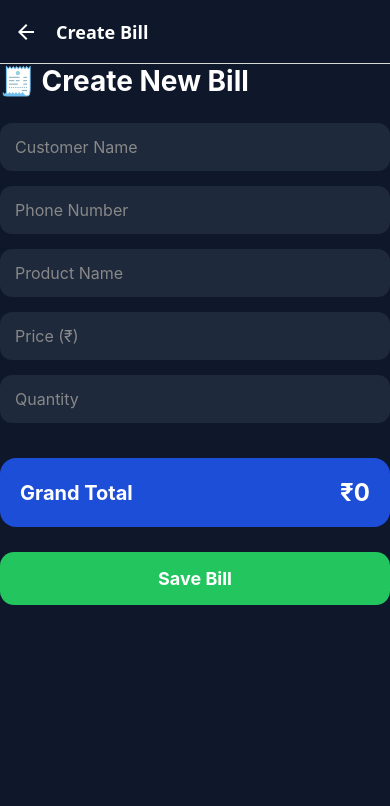
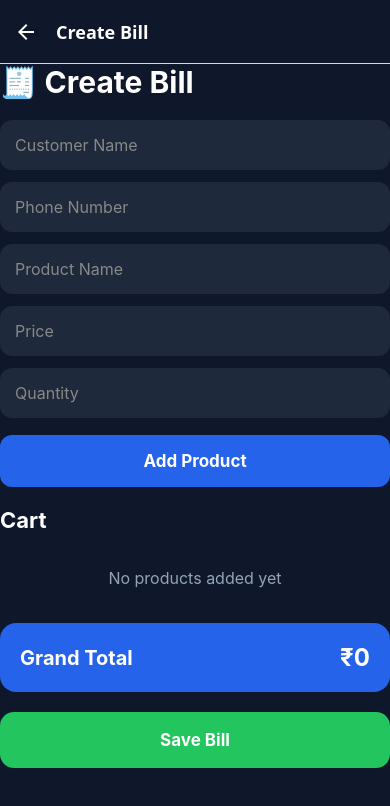
Before and after one commit to mshifin961-art/Nexora-IA, a React Native app: screen /CreateBill in a window 390 px wide. Shown: the top 806 px of the page. Built offline with nearby package versions, Linux system fonts and the light colour scheme.

Commit message:
CreateBillScreen.js

```diff
--- a/screens/CreateBillScreen.js
+++ b/screens/CreateBillScreen.js
@@ -15,15 +15,42 @@ export default function BillScreen() {
   const [product, setProduct] = useState("");
   const [price, setPrice] = useState("");
   const [qty, setQty] = useState("");
+  const [cart, setCart] = useState([]);
 
-  const total =
-    (parseFloat(price) || 0) * (parseInt(qty) || 0);
+  const total = cart.reduce(
+    (sum, item) => sum + item.price * item.qty,
+    0
+  );
+
+  function addProduct() {
+    if (!product || !price || !qty) return;
+
+    setCart([
+      ...cart,
+      {
+        id: Date.now(),
+        name: product,
+        price: Number(price),
+        qty: Number(qty),
+      },
+    ]);
+
+    setProduct("");
+    setPrice("");
+    setQty("");
+  }
+
+  function removeItem(id) {
+    setCart(cart.filter(item => item.id !== id));
+  }
 
   return (
     <SafeAreaView style={styles.container}>
       <ScrollView>
 
-        <Text style={styles.title}>🧾 Create New Bill</Text>
+        <Text style={styles.title}>
+          🧾 Create Bill
+        </Text>
 
         <TextInput
           style={styles.input}
@@ -52,9 +79,9 @@ export default function BillScreen() {
 
         <TextInput
           style={styles.input}
-          placeholder="Price (₹)"
+          placeholder="Price"
+          keyboardType="numeric"
           placeholderTextColor="#888"
-          keyboardType="numeric"
           value={price}
           onChangeText={setPrice}
         />
@@ -62,18 +89,70 @@ export default function BillScreen() {
         <TextInput
           style={styles.input}
           placeholder="Quantity"
+          keyboardType="numeric"
           placeholderTextColor="#888"
-          keyboardType="numeric"
           value={qty}
           onChangeText={setQty}
         />
-                    <View style={styles.totalCard}>
-          <Text style={styles.totalLabel}>Grand Total</Text>
-          <Text style={styles.totalAmount}>₹{total}</Text>
+
+        <TouchableOpacity
+          style={styles.addButton}
+          onPress={addProduct}
+        >
+          <Text style={styles.buttonText}>
+            Add Product
+          </Text>
+        </TouchableOpacity>
+        <Text style={styles.sectionTitle}>
+          Cart
+        </Text>
+
+        {cart.length === 0 ? (
+          <Text style={styles.emptyText}>
+            No products added yet
+          </Text>
+        ) : (
+          cart.map((item) => (
+            <View key={item.id} style={styles.cartItem}>
+              <View>
+                <Text style={styles.productName}>
+                  {item.name}
+                </Text>
+
+                <Text style={styles.productInfo}>
+                  ₹{item.price} × {item.qty}
+                </Text>
+              </View>
+
+              <View style={{ alignItems: "flex-end" }}>
+                <Text style={styles.productTotal}>
+                  ₹{item.price * item.qty}
+                </Text>
+
+                <TouchableOpacity
+                  onPress={() => removeItem(item.id)}
+                >
+                  <Text style={styles.removeText}>
+                    Remove
+                  </Text>
+                </TouchableOpacity>
+              </View>
+            </View>
+          ))
+        )}
+
+        <View style={styles.totalCard}>
+          <Text style={styles.totalLabel}>
+            Grand Total
+          </Text>
+
+          <Text style={styles.totalAmount}>
+            ₹{total}
+          </Text>
         </View>
 
         <TouchableOpacity style={styles.saveButton}>
-          <Text style={styles.saveButtonText}>
+          <Text style={styles.buttonText}>
             Save Bill
           </Text>
         </TouchableOpacity>
@@ -81,7 +160,7 @@ export default function BillScreen() {
       </ScrollView>
     </SafeAreaView>
   );
-}
+          }
 const styles = StyleSheet.create({
   container: {
     flex: 1,
@@ -90,27 +169,88 @@ const styles = StyleSheet.create({
   },
 
   title: {
-    fontSize: 28,
+    color: "#FFFFFF",
+    fontSize: 30,
     fontWeight: "bold",
-    color: "#FFFFFF",
-    marginBottom: 25,
+    marginBottom: 20,
   },
 
   input: {
     backgroundColor: "#1E293B",
     color: "#FFFFFF",
     borderRadius: 12,
-    paddingHorizontal: 15,
-    paddingVertical: 14,
+    padding: 15,
     fontSize: 16,
+    marginBottom: 12,
+  },
+
+  addButton: {
+    backgroundColor: "#2563EB",
+    padding: 16,
+    borderRadius: 12,
+    alignItems: "center",
+    marginTop: 5,
+    marginBottom: 20,
+  },
+
+  buttonText: {
+    color: "#FFFFFF",
+    fontSize: 17,
+    fontWeight: "bold",
+  },
+
+  sectionTitle: {
+    color: "#FFFFFF",
+    fontSize: 22,
+    fontWeight: "bold",
     marginBottom: 15,
   },
 
+  emptyText: {
+    color: "#94A3B8",
+    textAlign: "center",
+    marginVertical: 20,
+    fontSize: 16,
+  },
+
+  cartItem: {
+    backgroundColor: "#1E293B",
+    borderRadius: 14,
+    padding: 16,
+    marginBottom: 12,
+    flexDirection: "row",
+    justifyContent: "space-between",
+    alignItems: "center",
+  },
+
+  productName: {
+    color: "#FFFFFF",
+    fontSize: 17,
+    fontWeight: "bold",
+  },
+
+  productInfo: {
+    color: "#94A3B8",
+    marginTop: 5,
+  },
+
+  productTotal: {
+    color: "#22C55E",
+    fontWeight: "bold",
+    fontSize: 18,
+  },
+
+  removeText: {
+    color: "#EF4444",
+    marginTop: 8,
+    fontWeight: "bold",
+  },
+
   totalCard: {
-    backgroundColor: "#1D4ED8",
+    backgroundColor: "#2563EB",
     borderRadius: 16,
     padding: 20,
-    marginTop: 20,
+    marginTop: 15,
     flexDirection: "row",
     justifyContent: "space-between",
     alignItems: "center",
@@ -130,16 +270,10 @@ const styles = StyleSheet.create({
 
   saveButton: {
     backgroundColor: "#22C55E",
+    padding: 18,
     borderRadius: 14,
-    padding: 16,
     alignItems: "center",
-    marginTop: 25,
+    marginTop: 20,
     marginBottom: 40,
   },
-
-  saveButtonText: {
-    color: "#FFFFFF",
-    fontSize: 18,
-    fontWeight: "bold",
-  },
 });
```
